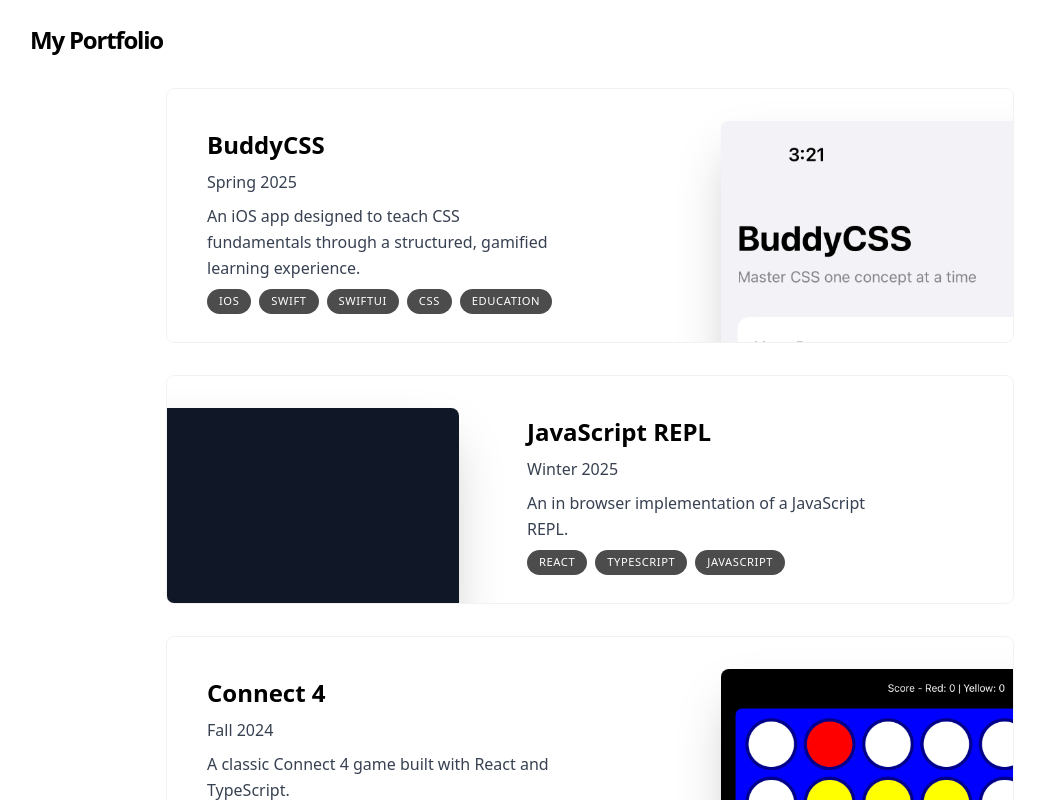
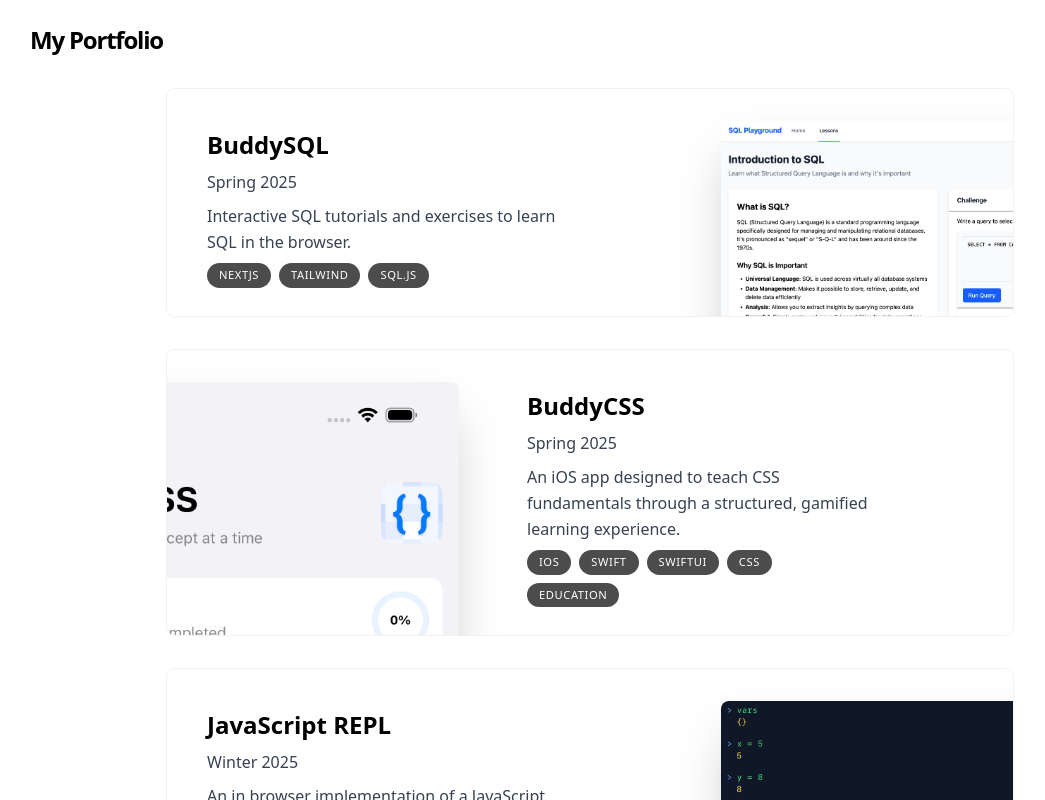
Before and after one commit to Scc33/portfolio, a Next.js app: page / in a window 1280 px wide. Shown: the top 800 px of the page, without its empty margins (50-1095 px from the left). Built offline with nearby package versions, Linux system fonts and the light colour scheme.

Commit message:
Add link to buddySQL to portfolio

```diff
--- a/app/components/Projects.tsx
+++ b/app/components/Projects.tsx
@@ -4,6 +4,15 @@ import { Fragment } from "react";
 import Project from "./Project";
 
 export const projectsData = [
+    {
+        title: "BuddySQL",
+        description:
+            "Interactive SQL tutorials and exercises to learn SQL in the browser.",
+        tags: ["NextJS", "Tailwind", "SQL.js"],
+        imageUrl: "/buddySQL/buddySQL-screenshot.png",
+        link: "https://buddysql.seancoughlin.me",
+        date: "Spring 2025"
+    },
     {
         title: "BuddyCSS",
         description:
```
Also changed, not shown: public/buddysql/buddysql-screenshot.png (added).
